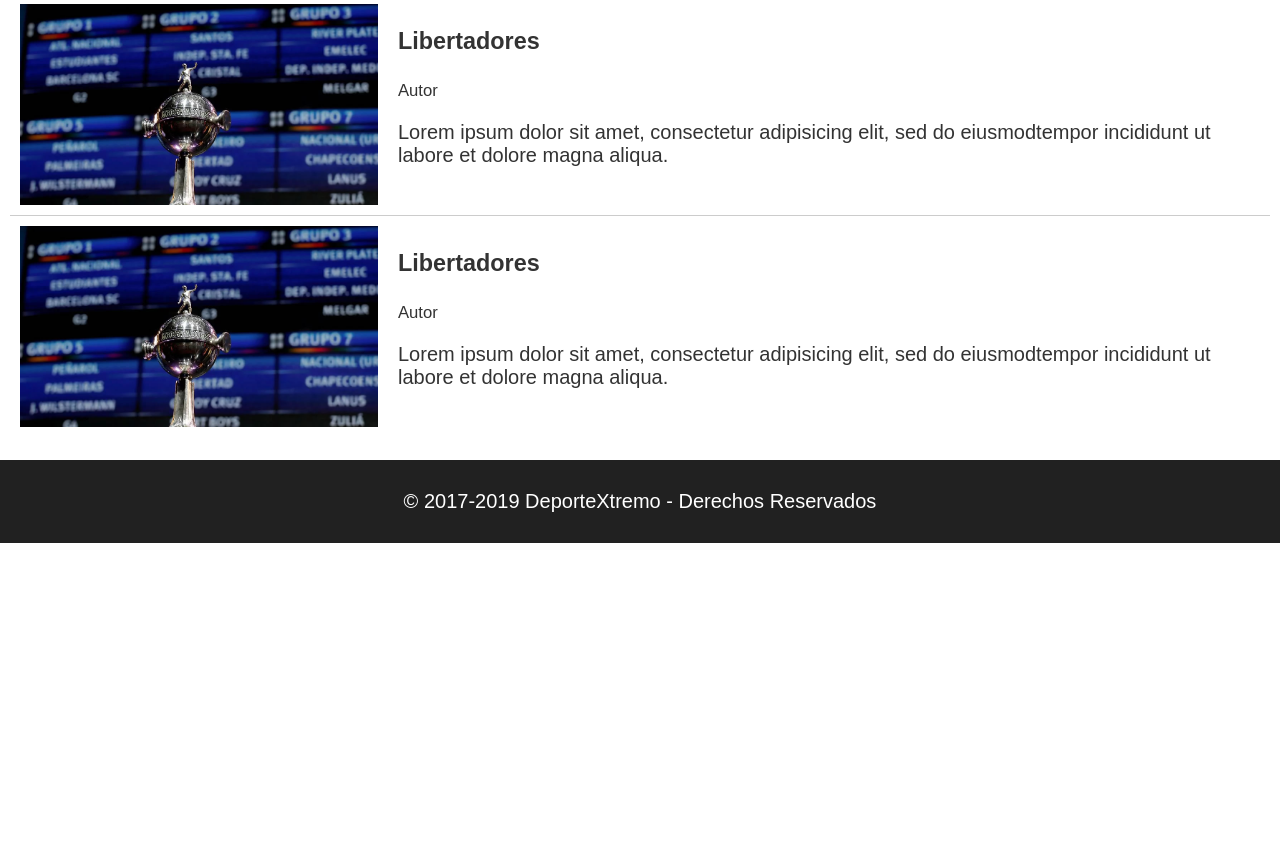
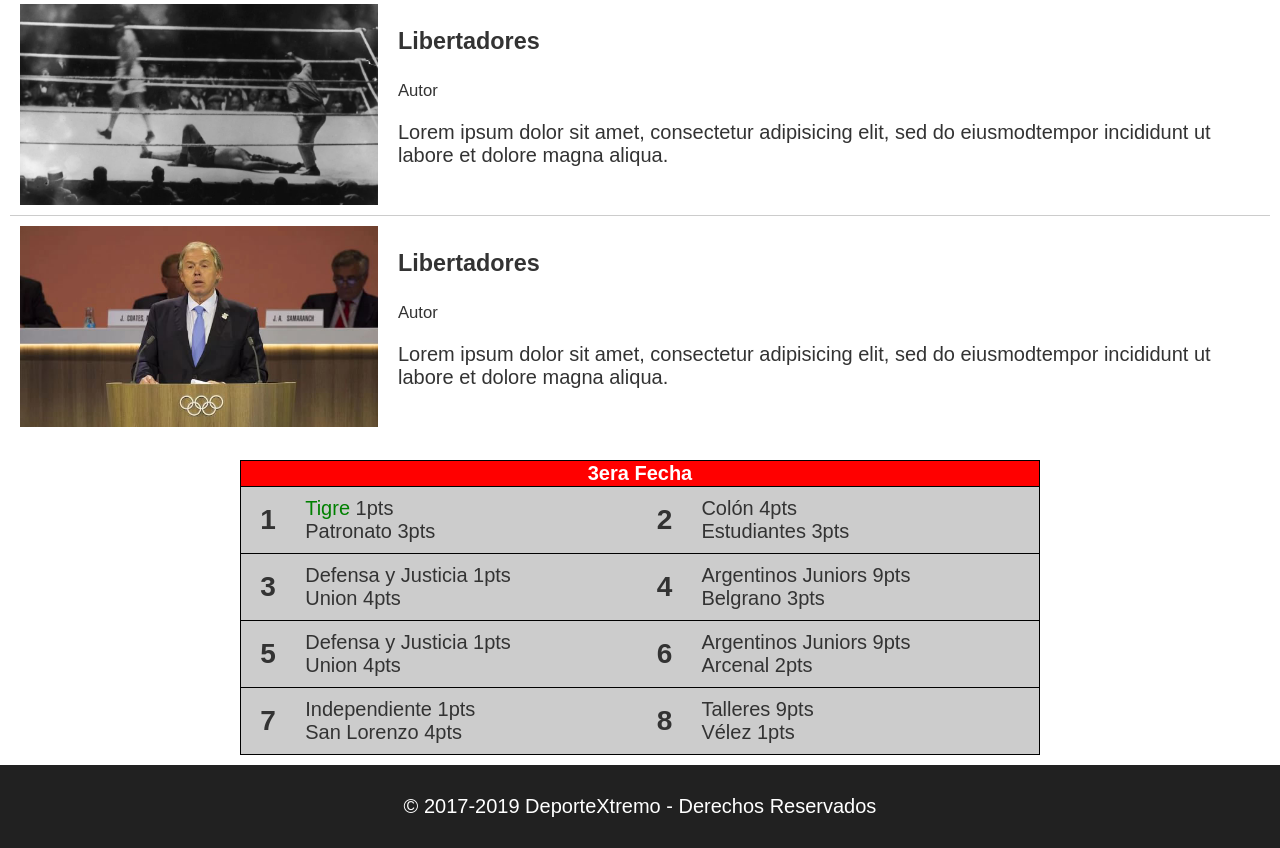
Before and after one commit to octavioday/primer-repo, a plain HTML site: page Index.html in a window 1280 px wide. Shown: the part 1344-2192 px from the top of the page. Before the commit the page ends 1887 px from the top, so only its background shows below. Drawn offline with Linux system fonts and the light colour scheme.

Commit message:
Maquetando la tabla de posiciones

```diff
--- a/Index.html
+++ b/Index.html
@@ -6,9 +6,9 @@
 		<link href="css/style.css" rel="stylesheet">
 	</head>
 	<body>
-
 		<!-- ENCABEZADO -->
 		<header id="top">
+
 			<!-- LOGO -->
 			<a href="https://www.mercadolibre.com/" target="_blank"> <img src="img/logo.png" width="50px"> </a> <!-- La etiqueta a es para crear un hipervínculo // Target es para que se abra en otra pestaña // El  height="" se calcula solo en relación al width // href indica a onde dirigirse y src trae cosas -->
 
@@ -29,7 +29,7 @@
 		<!-- CUERPO -->
 		<main id="content"> <!-- La etiqueta main no se puede repetir en todo el html -->
 
-			<!-- NOTICIA DESTACADA -->
+			<!-- NOTICIAS DESTACADAS -->
 			<section id="noticiasDestacadas">
 				<figure>
 					<a href="#">
@@ -44,6 +44,7 @@
 			<!-- ULTIMAS NOTICIAS-->
 			<section id="ultimasNoticias"> <!-- los id no se repiten (DNI) -->
 
+				<!-- NOTICIA 1-->
 				<article class="noticia"> <!-- Las clases se pueden repetir (Argenitno) y las puedo apilar simplemente espaciandolas -->
 					<div class="noticia-img">
 					<img src="img/sorteo-libertadores.jpg">
@@ -55,9 +56,10 @@
 					</div>
 				</article>
 
+				<!-- NOTICIA 2-->
 				<article class="noticia"> <!-- Las clases se pueden repetir (Argenitno) y las puedo apilar simplemente espaciandolas -->
 					<div class="noticia-img">
-					<img src="img/sorteo-libertadores.jpg">
+					<img src="img/tickets-rusia-mundial.jpg">
 					</div>
 					<div class="noticia-txt">
 						<h3>Libertadores</h3>
@@ -66,9 +68,10 @@
 					</div>
 				</article>
 
+				<!-- NOTICIA 3-->
 				<article class="noticia"> <!-- Las clases se pueden repetir (Argenitno) y las puedo apilar simplemente espaciandolas -->
 					<div class="noticia-img">
-					<img src="img/sorteo-libertadores.jpg">
+					<img src="img/firpo.jpg">
 					</div>
 					<div class="noticia-txt">
 						<h3>Libertadores</h3>
@@ -77,9 +80,10 @@
 					</div>
 				</article>
 
+				<!-- NOTICIA 4-->
 				<article class="noticia"> <!-- Las clases se pueden repetir (Argenitno) y las puedo apilar simplemente espaciandolas -->
 					<div class="noticia-img">
-					<img src="img/sorteo-libertadores.jpg">
+					<img src="img/buenos-aires.jpg">
 					</div>
 					<div class="noticia-txt">
 						<h3>Libertadores</h3>
@@ -87,12 +91,53 @@
 						<p>Lorem ipsum dolor sit amet, consectetur adipisicing elit, sed do eiusmodtempor incididunt ut labore et dolore magna aliqua.</p>
 					</div>
 				</article>
-
 			</section>
 
-			<!-- Agrego espacios, o filas en blando. O tmb para cortar un texto y que siga abajo -->
-			<br>
+			<br> <!-- Agrego espacios, o filas en blando. O tmb para cortar un texto y que siga abajo -->
 
+			<!-- TABLA DE POSICIONES -->
+			<section id="tablaPosiciones">
+
+				<table> <!-- atributos sin css width="800" border="1" cellpadding="10" cellspacing="0" align="center" -->
+
+					<!-- Fila 0 -->
+					<tr>
+						<th colspan="4">3era Fecha</th> <!-- colspan es para combinar celdas (defino cuantas hay que combinar) -->
+					</tr>
+
+					<!-- Fila 1 -->
+					<tr>
+						<td>1</td> <!-- Celda 1 -->
+						<td><span>Tigre</span> 1pts<br>Patronato 3pts</td> <!-- Celda 2 / el span te permite personalizarla-->
+						<td>2</td> <!-- Celda 3 -->
+						<td>Colón 4pts<br>Estudiantes 3pts</td> <!-- Celda 4 -->
+					</tr>
+
+					<!-- Fila 2 -->
+					<tr>
+						<td>3</td> <!-- Celda 1 -->
+						<td>Defensa y Justicia 1pts<br>Union 4pts</td> <!-- Celda 2 -->
+						<td>4</td> <!-- Celda 3 -->
+						<td>Argentinos Juniors 9pts<br>Belgrano 3pts</td> <!-- Celda 4 -->
+					</tr>
+
+					<!-- Fila 3 -->
+					<tr>
+						<td>5</td> <!-- Celda 1 -->
+						<td>Defensa y Justicia 1pts<br>Union 4pts</td> <!-- Celda 2 -->
+						<td>6</td> <!-- Celda 3 -->
+						<td>Argentinos Juniors 9pts<br>Arcenal 2pts</td> <!-- Celda 4 -->
+					</tr>
+
+					<!-- Fila 4 -->
+					<tr>
+						<td>7</td> <!-- Celda 1 -->
+						<td>Independiente 1pts<br>San Lorenzo 4pts</td> <!-- Celda 2 -->
+						<td>8</td> <!-- Celda 3 -->
+						<td>Talleres 9pts<br>Vélez 1pts</td> <!-- Celda 4 -->
+					</tr>
+				</table>
+			</section>
 		</main>
 
 		<!-- PIE DE PAGINA -->
--- a/css/style.css
+++ b/css/style.css
@@ -142,3 +142,40 @@ h1,h2,h3,h4,h5,h6 {
 	color: #FFF;
 	text-align: center;
 }
+
+#tablaPosiciones table {
+	border-collapse: collapse;  /* anula el cellpadding y el cellspacing del navegador */
+	border: solid 1px #000000;
+	margin: auto;
+	width: 800px;
+}
+
+#tablaPosiciones table tr {
+	border: solid 1px #000000;
+
+}
+
+#tablaPosiciones table th {
+	background-color: red;
+	color: #FFF;
+}
+
+#tablaPosiciones table td {
+	background-color: #CCC;
+	padding: 10px;
+}
+
+#tablaPosiciones table td:nth-of-type(odd) { /* para impares */
+	text-align: center;
+	font-weight: bold;
+	font-size: 28px;
+
+}
+
+#tablaPosiciones table td:nth-of-type(even) span { /* para pares */
+	color: green;
+}
+
+#tablaPosiciones {
+	margin-bottom: 10px;
+}
```
